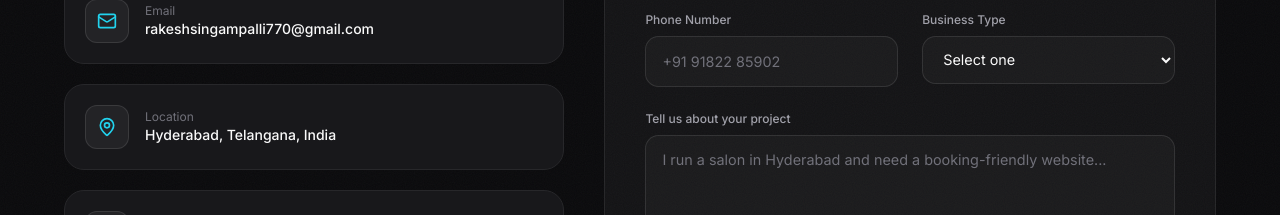
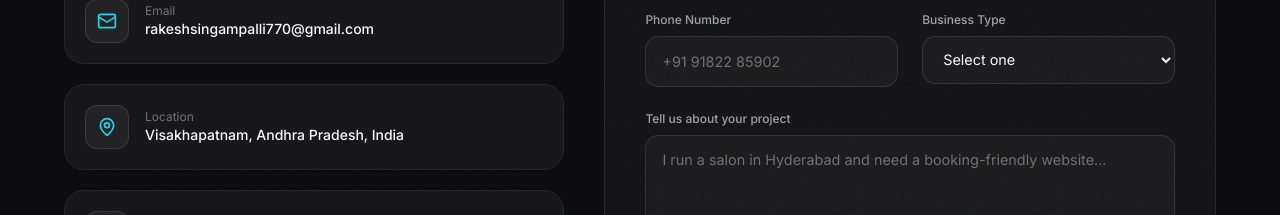
Before and after one commit to singampallirakesh9-creator/rk-web-studio, a React (Vite) app in the folder rk-web-studio/: page /contact in a window 1280 px wide. Shown: the part 1000-1215 px from the top of the page. Built offline with nearby package versions, Linux system fonts and the light colour scheme.

Commit message:
Update ContactSection.jsx

```diff
--- a/rk-web-studio/src/components/home/ContactSection.jsx
+++ b/rk-web-studio/src/components/home/ContactSection.jsx
@@ -6,7 +6,7 @@ import Reveal from '../ui/Reveal.jsx';
 const info = [
   { icon: Phone, label: 'Call', value: '+91 91822 85902', href: 'tel:+919182285902' },
   { icon: Mail, label: 'Email', value: 'rakeshsingampalli770@gmail.com', href: 'mailto:rakeshsingampalli770@gmail.com' },
-  { icon: MapPin, label: 'Location', value: 'Hyderabad, Telangana, India', href: '#' },
+  { icon: MapPin, label: 'Location', value: 'Visakhapatnam, Andhra Pradesh, India', href: '#' },
   { icon: Clock, label: 'Business Hours', value: 'Every day, 9:00 AM – 9:00 PM', href: '#' },
 ];
 
@@ -41,7 +41,7 @@ export default function ContactSection() {
             <div className="rounded-xl2 overflow-hidden border border-white/10 h-56">
               <iframe
                 title="RK Web Studio location"
-                src="https://www.google.com/maps?q=Hyderabad,Telangana,India&output=embed"
+              src="https://www.google.com/maps?q=Visakhapatnam,Andhra+Pradesh,India&output=embed"
                 className="w-full h-full grayscale contrast-125 opacity-80"
                 loading="lazy"
               />
```
